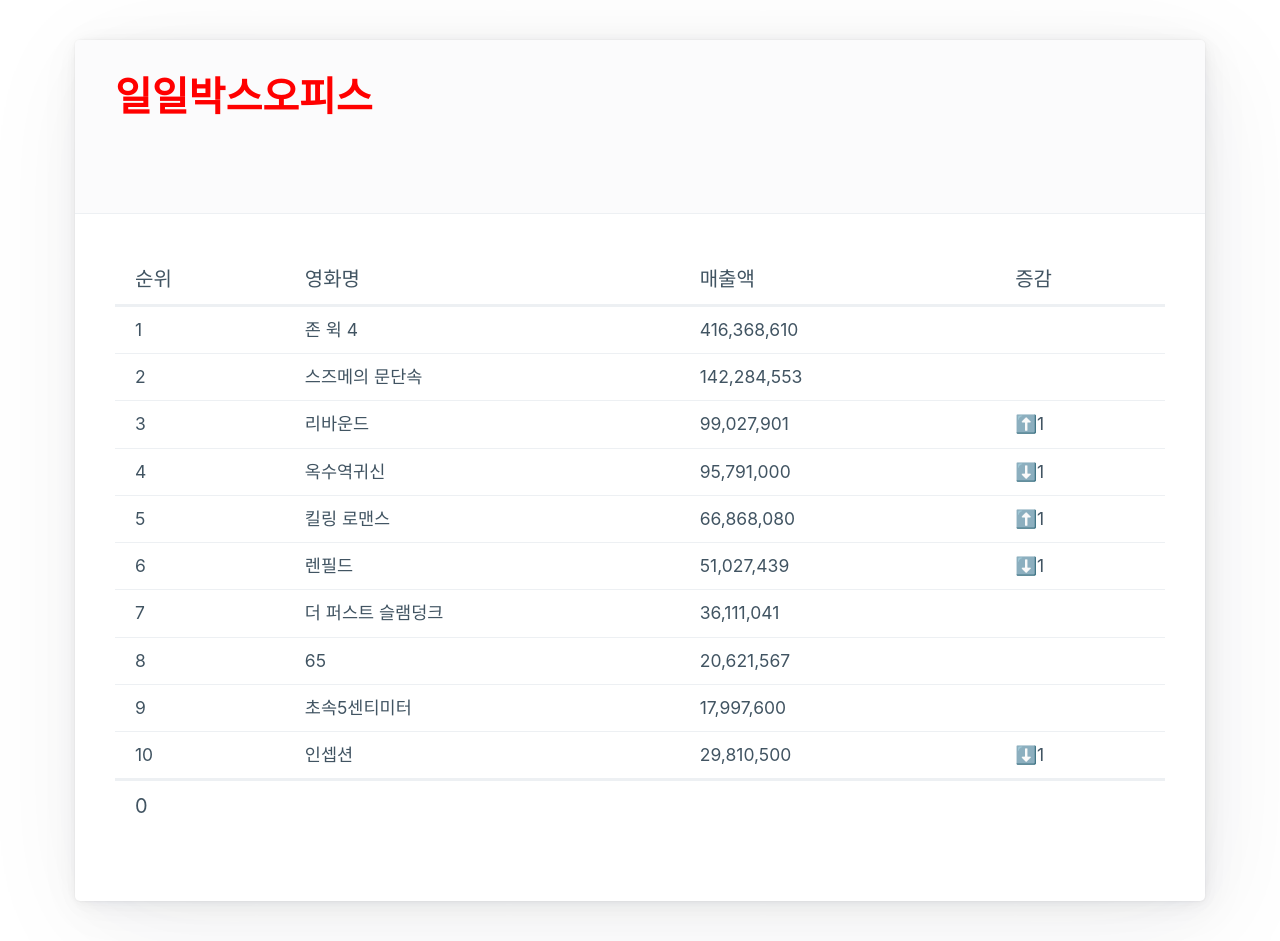
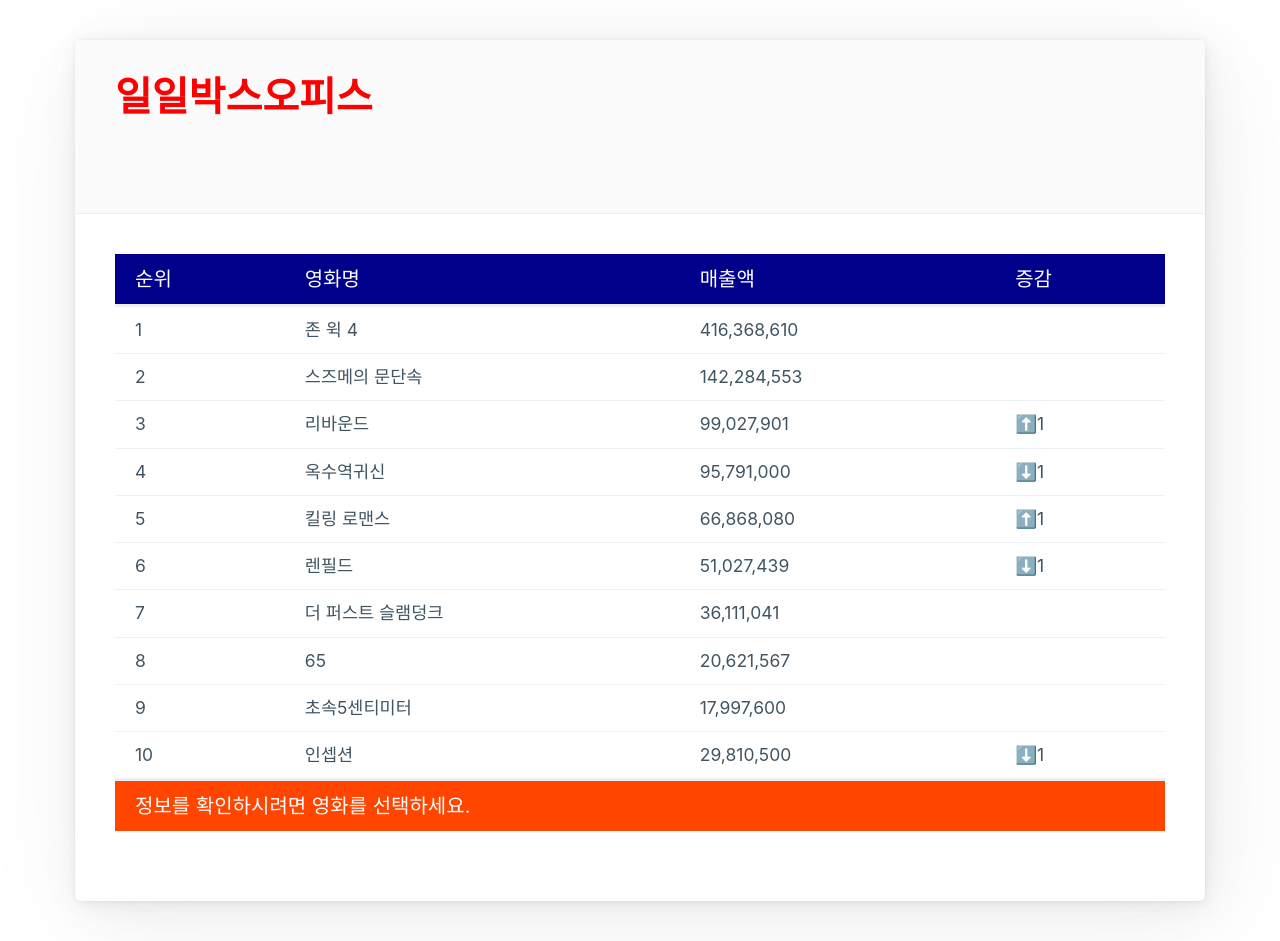
Before and after one commit to WonilKim/reactk3, a React (Create React App) app: page /Box in a window 1280 px wide. Built offline with nearby package versions, Linux system fonts and the light colour scheme.

Commit message:
230427 react

```diff
--- a/src/03/Box.js
+++ b/src/03/Box.js
@@ -1,4 +1,7 @@
 import BoxRows from './BoxRows';
+
+import style from './styles/Box.module.css'
+
 const Box = () => {
     let mvlist = [
         {
@@ -203,6 +206,32 @@ const Box = () => {
         }
     ]
 
+    // let date = new Date();
+    // date.setDate(date.getDate() - 1);   // yesterday
+    // let str = date.toISOString().split('T')[0];
+    // console.log(str);
+
+
+    // let boxlist;
+    // let url = 'http://kobis.or.kr/kobisopenapi/webservice/rest/boxoffice/searchDailyBoxOfficeList.json?key=f5eef3421c602c6cb7ea224104795888&targetDt=';
+    // url = str.replaceAll('-', '');
+    // console.log(url)
+    // fetch(url)
+    //     .then((resp) => resp.json())
+    //     .then((data) => {
+    //         boxlist = data.boxOfficeResult.dailyBoxOfficeList;
+    //         let boxTag = '';
+    //         for (let box of boxlist) {
+    //             console.log(box.rank, box.movieNm, box.salesAmt, box.rankInten)
+
+    //          }
+    //         console.log(boxTag)
+
+    //     })
+    //     .catch((err) => {
+    //         console.log(err);
+    //     });
+
     // console.log(mvlist);
     return (
         <main className="container">
@@ -210,7 +239,7 @@ const Box = () => {
                 <header><h1>일일박스오피스</h1></header>
                 <table>
                     <thead>
-                        <tr>
+                        <tr className={style.thead_tr}>
                             <th scope="col">순위</th>
                             <th scope="col">영화명</th>
                             <th scope="col">매출액</th>
@@ -219,6 +248,7 @@ const Box = () => {
                     </thead>
 
                     <BoxRows mv={mvlist} />
+                    {/* <BoxRows mv={boxlist} /> */}
 
                 </table>
             </article>
--- a/src/03/BoxRows.js
+++ b/src/03/BoxRows.js
@@ -1,15 +1,27 @@
 import { useState } from "react";
+import style from './styles/BoxRows.module.css';
+
+// react study
+// lQ0rzJKE71aNnkhePuqn
+// GkjSTQqtru
+
+// reactk3
+// 9_FRlCw3hbVXJH_6W8p_
+// wmaIJ4FX91
+
 
 // const BoxRows = (probs) => {
 const BoxRows = ({ mv }) => {
     // const mvlist = [...probs.mv] ;
     //console.log("boxrows",mv)
 
-    const [footTag, setFootTag] = useState(0);
+    const [footTag, setFootTag] = useState("정보를 확인하시려면 영화를 선택하세요.");
 
     const showMv = (row) => {
-        console.log(row);
-        setFootTag(row.movieCd);
+        let msg = "[" + row.movieCd + "] " + row.movieNm + ", 개봉일 : " + row.openDt;
+        console.log(msg);
+        setFootTag(msg);
+        // [영화코드] 영화명 개봉일:2023-01-02
     }
 
     let trTags = [];
@@ -39,7 +51,7 @@ const BoxRows = ({ mv }) => {
             </tbody>
             <tfoot>
                 <tr>
-                    <td colSpan={4}>{footTag}</td>
+                    <td className={style.foot_td} colSpan={4}>{footTag}</td>
                 </tr>
             </tfoot>
 
--- /dev/null
+++ b/src/03/styles/Box.module.css
@@ -0,0 +1,8 @@
+.thead_tr {
+    background-color: darkblue;
+
+}
+
+.thead_tr th {
+    color: white;
+}
--- /dev/null
+++ b/src/03/styles/BoxRows.module.css
@@ -0,0 +1,4 @@
+.foot_td {
+    background-color: orangered;
+    color: white;
+}
```
